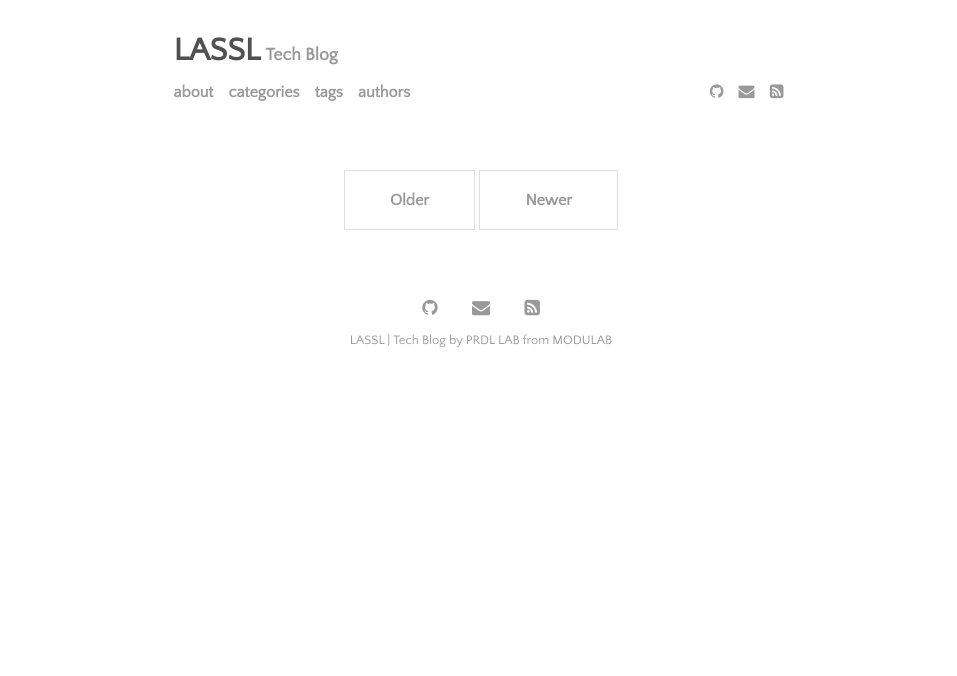
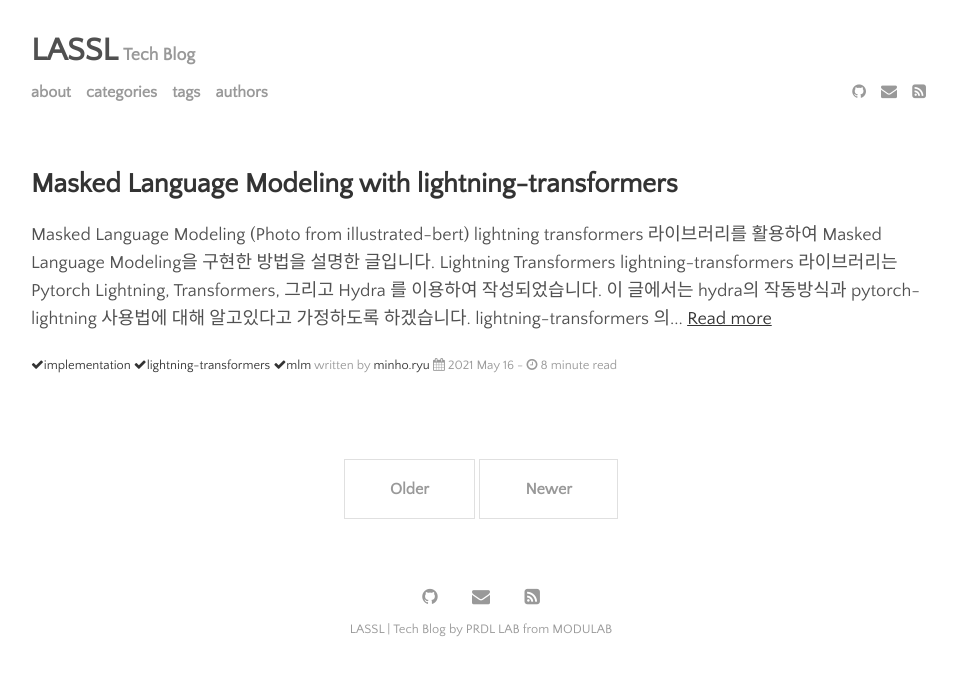
Before and after one commit to lassl/_lassl.github.io, a Jekyll site: the page built from index.html, in a window 1280 px wide. Shown: the top 676 px of the page, without its empty margins (159-1116 px from the left). Built offline with Jekyll 4.4.1, drawn with Linux system fonts in a browser that asks for light colours; the list of posts is cut into pages by our own code; some of the changed lines change nothing that is shown.

Commit message:
Code/#13 (#15)
* [blog] docs: lightning-transformers MLM impl
- MLM 구현 방법 블로그 작성
- width 900px로 확장

Refs: #13

* [etc] docs: revise minho.ryu author profile
- Add an author image
- Fix typo on description

Refs: #2

* resolve conflict from master merge

* Update _posts/2021-05-16-lightning-transformers-mlm.md

Co-authored-by: BOSEOP KIM <bsk0130@gmail.com>

````diff
--- a/_config.yml
+++ b/_config.yml
@@ -39,7 +39,7 @@
     email: ryumin93@sktbrain.com
     web: https://github.com/bzantium
     facebook: https://www.facebook.com/minho2ryu
-    description: "세상을 한층 더 편리하게 해줄 수 있는 서비스를 만들고 싶습니다."
+    description: "세상을 한 층 더 편리하게 해줄 수 있는 서비스를 만들고 싶습니다."
   hyungjun.kim:
     name: hyungjun.kim
     display_name: hyungjun.kim
--- /dev/null
+++ b/_posts/2021-05-16-lightning-transformers-mlm.md
@@ -0,0 +1,419 @@
+---
+layout: post
+title: Masked Language Modeling with lightning-transformers
+author: minho.ryu
+categories: [implementation]
+tags: [lightning-transformers, mlm]
+
+---
+<img src="https://user-images.githubusercontent.com/19511788/118396034-8b12ba80-b688-11eb-8d2e-c6adef157ce8.png">
+<center> Masked Language Modeling <a href="http://jalammar.github.io/illustrated-bert/" target="_blank">(Photo from illustrated-bert)</a></center>
+
+- lightning transformers 라이브러리를 활용하여 Masked Language Modeling을 구현한 방법을 설명한 글입니다.
+
+<br />
+
+---
+### Lightning Transformers
+lightning-transformers 라이브러리는 [Pytorch Lightning](https://github.com/PyTorchLightning/pytorch-lightning), [Transformers](https://github.com/huggingface/transformers), 그리고 [Hydra](https://github.com/facebookresearch/hydra) 를 이용하여 작성되었습니다. 이 글에서는 hydra의 작동방식과 pytorch-lightning 사용법에 대해 알고있다고 가정하도록 하겠습니다.
+
+lightning-transformers 의 코드 구성은 아래와 같습니다.
+
+    .
+    ├── conf                            # Config files for hydra
+    │   ├── dataset/nlp                 # dataset config for each nlp task
+    │   │   ├── language_modeling
+    │   │   ├── ...
+    │   │   └── translation
+    │   ├── ...
+    │   ├── task/nlp                    # model config for each nlp task
+    │   │   ├── language_modeling.yaml
+    │   │   ├── ...
+    │   │   └── translation.yaml
+    │   └── ...
+    ├── lightning_transformers          # Source files
+    │   ├── cli
+    │   ├── core                        # backbone classes using pytorch-lightning
+    │   └── task/nlp
+    │       ├── language_modeling
+    │       │   ├── config.py           # Task-specific config class
+    │       │   ├── data.py             # Task-specific data class
+    │       │   └── model.py            # Task-specific model class
+    │       ├── ...
+    │       └── translation
+    ├── ...
+    ├── predict.py                      # Script for prediction
+    └── train.py                        # Script for training
+
+<br />
+
+---
+### Language Modeling in lightning-transformers
+Masked Language Modeling 구현 방법에 앞서 Language Modeling이 어떻게 구현되어 있는지 살펴봅시다. 사실 LM과 MLM의 구현방식은 크게 다르지 않으므로 이를 대부분 참조하였습니다.
+먼저 위 코드 구성에서 lightning_transformers 폴더 아래 있는 task/nlp/language_modeling 안의 파일들을 보면,
+
+```python
+""" language_modeling/config.py """
+
+from dataclasses import dataclass
+from lightning_transformers.core.nlp import HFTransformerDataConfig
+
+
+@dataclass
+class LanguageModelingDataConfig(HFTransformerDataConfig):
+    block_size: int = 128
+```
+config.py 파일에서는 Language Modeling 데이터 모듈에서 사용할 config를 정의하였습니다. LanguageModelingDataConfig는 HFTransformerDataConfig를 상속받았는데,
+HFTransformerDataConfig에는 dataset_name, padding, truncation 등의 transformers 라이브러리를 사용할 때 task-dependent 하게 공통으로 사용되는 argument들이 정의되어 있습니다.
+
+```python
+""" language_modeling/data.py """
+
+from functools import partial
+from typing import Callable, Optional, Union
+
+from datasets import Dataset
+from pytorch_lightning import _logger as log
+from transformers import default_data_collator, PreTrainedTokenizerBase
+
+from lightning_transformers.core.nlp import HFDataModule
+from lightning_transformers.task.nlp.language_modeling.config import LanguageModelingDataConfig
+
+class LanguageModelingDataModule(HFDataModule):
+    """
+    Defines ``LightningDataModule`` for Language Modeling Datasets.
+
+    Args:
+        *args: ``HFDataModule`` specific arguments.
+        cfg: Contains data specific parameters when processing/loading the dataset
+            (Default ``LanguageModelingDataConfig``)
+        **kwargs: ``HFDataModule`` specific arguments.
+    """
+    cfg: LanguageModelingDataConfig
+
+    def __init__(self, *args, cfg: LanguageModelingDataConfig = LanguageModelingDataConfig(), **kwargs) -> None:
+        super().__init__(*args, cfg=cfg, **kwargs)
+
+    def process_data(self, dataset: Dataset, stage: Optional[str] = None) -> Dataset:
+        column_names = dataset["train" if stage == "fit" else "validation"].column_names
+        text_column_name = "text" if "text" in column_names else column_names[0]
+
+        tokenize_function = partial(self.tokenize_function, tokenizer=self.tokenizer, text_column_name=text_column_name)
+
+        dataset = dataset.map(
+            tokenize_function,
+            batched=True,
+            num_proc=self.cfg.preprocessing_num_workers,
+            remove_columns=column_names,
+            load_from_cache_file=self.cfg.load_from_cache_file,
+        )
+
+        convert_to_features = partial(self.convert_to_features, block_size=self.effective_block_size)
+
+        dataset = dataset.map(
+            convert_to_features,
+            batched=True,
+            num_proc=self.cfg.preprocessing_num_workers,
+            load_from_cache_file=self.cfg.load_from_cache_file,
+        )
+
+        return dataset
+
+    @property
+    def effective_block_size(self) -> int:
+        if self.cfg.block_size is None:
+            block_size = self.tokenizer.model_max_length
+            if block_size > 1024:
+                log.warn(
+                    f"The tokenizer picked seems to have a very large `model_max_length` "
+                    f"({self.tokenizer.model_max_length}). "
+                    "Picking 1024 instead. You can change that default value by passing dataset.cfg.block_size=x."
+                )
+            block_size = 1024
+        else:
+            if self.cfg.block_size > self.tokenizer.model_max_length:
+                log.warn(
+                    f"The block_size passed ({self.cfg.block_size}) is larger than the maximum length for the model"
+                    f"({self.tokenizer.model_max_length}). Using block_size={self.tokenizer.model_max_length}."
+                )
+            block_size = min(self.cfg.block_size, self.tokenizer.model_max_length)
+        return block_size
+
+    @staticmethod
+    def tokenize_function(
+        examples,
+        tokenizer: Union[PreTrainedTokenizerBase],
+        text_column_name: str = None,
+    ):
+        return tokenizer(examples[text_column_name])
+
+    @staticmethod
+    def convert_to_features(examples, block_size: int, **kwargs):
+        # Concatenate all texts.
+        concatenated_examples = {k: sum(examples[k], []) for k in examples.keys()}
+        total_length = len(concatenated_examples[list(examples.keys())[0]])
+        # We drop the small remainder, we could add padding if the model supported it instead of this drop, you can
+        # customize this part to your needs.
+        total_length = (total_length // block_size) * block_size
+        # Split by chunks of max_len.
+        result = {
+            k: [t[i:i + block_size] for i in range(0, total_length, block_size)]
+            for k, t in concatenated_examples.items()
+        }
+        result["labels"] = result["input_ids"].copy()
+        return result
+
+    @property
+    def collate_fn(self) -> Callable:
+        return default_data_collator
+```
+data.py 파일에서는 데이터를 훈련 및 예측에 사용할 수 있는 형태로 변환하는 process_data 함수가 정의되어있습니다.
+tokenize_function 은 주어진 text 를 먼저 tokenizer 를 통해 input_ids (, token_type_ids, attention_mask) 로 변환해줍니다.
+그 다음 convert_to_features 에서는 language modeling 을 할 token 의 갯수를 주어진 block_size 만큼 늘려주기 위해 모든 example text 를
+이어 붙인 다음 block_size 만큼씩 쪼개주는 작업을 진행하고, labels 은 input_ids 을 복사하여 넣어줍니다.
+
+```python
+""" language_modeling/model.py """
+
+from lightning_transformers.core.nlp import HFTransformer
+
+class LanguageModelingTransformer(HFTransformer):
+    """
+    Defines ``LightningModule`` for the Language Modeling Task.
+
+    Args:
+        *args: :class:`lightning_transformers.core.nlp.HFTransformer` arguments.
+        downstream_model_type: Downstream HuggingFace AutoModel to load. (default ``transformers.AutoModelForCausalLM``)
+        **kwargs: :class:`lightning_transformers.core.nlp.HFTransformer` arguments.
+    """
+
+    def __init__(self, *args, downstream_model_type: str = 'transformers.AutoModelForCausalLM', **kwargs) -> None:
+        super().__init__(downstream_model_type, *args, **kwargs)
+
+    def on_fit_start(self):
+        tokenizer_length = len(self.tokenizer)
+        self.model.resize_token_embeddings(tokenizer_length)
+
+    def _step(self, batch, batch_idx):
+        outputs = self.model(**batch)
+        loss = outputs[0]
+        return loss
+
+    def training_step(self, batch, batch_idx):
+        loss = self._step(batch, batch_idx)
+        self.log("train_loss", loss)
+        return loss
+
+    def validation_step(self, batch, batch_idx, dataloader_idx=0):
+        loss = self._step(batch, batch_idx)
+        self.log("val_loss", loss, sync_dist=True)
+
+    def test_step(self, batch, batch_idx, dataloader_idx=0):
+        loss = self._step(batch, batch_idx)
+        self.log("test_loss", loss, sync_dist=True)
+
+    @property
+    def hf_pipeline_task(self) -> str:
+        return "text-generation"
+```
+model.py 파일에서는 transformers 와 pytorch-lightning 라이브러리의 모델 구조를 연결하는 역할을 해줍니다.
+이렇게 세 가지 파일을 살펴보았는데 코드를 천천히 보시면 사실 task 관련한 대부분의 구현이 transformers 에 되어 있기 때문에 어렵지 않게 사용하실 수 있음을 볼 수 있습니다.
+그럼 Masked Language Modeling 을 구현한 방법으로 넘어가도록 하겠습니다.
+
+<br />
+
+---
+### Masked Language Modeling Implementation
+위 Language Modeling (LM) 관련 scripts 들을 이해하셨다면 Masked Language Modeling (MLM) 을 구현하는 것은 크게 어렵지 않습니다.
+LM 과 마찬가지로 task/nlp 아래 masked_language_modeling 폴더를 만든 뒤 그 안에 config.py, data.py, model.py 스크립트들을 만들었습니다.
+먼저 MLM 의 model.py 의 경우 LM 의 model.py 파일을 그대로 사용하되 downstram_model_type 의 default 값을 transformers.AutoModelForCausalLM 이 아닌
+transformers.AutoModelForMaskedLM 으로 바꿔주었습니다. 감사하게도 transformers 라이브러리에서 모델링 부분이 모두 구현되어 있어 가져다 쓰기만 하면 됩니다.
+
+```python
+""" masked_language_modeling/model.py """
+
+from lightning_transformers.core.nlp import HFTransformer
+
+class MaskedLanguageModelingTransformer(HFTransformer):
+    """
+    Defines ``LightningModule`` for the Masked Language Modeling Task.
+
+    Args:
+        *args: :class:`lightning_transformers.core.nlp.HFTransformer` arguments.
+        downstream_model_type: Downstream HuggingFace AutoModel to load. (default ``transformers.AutoModelForMaskedLM``)
+        **kwargs: :class:`lightning_transformers.core.nlp.HFTransformer` arguments.
+    """
+
+    def __init__(self, *args, downstream_model_type: str = 'transformers.AutoModelForMaskedLM', **kwargs) -> None:
+        super().__init__(downstream_model_type, *args, **kwargs)
+
+    def on_fit_start(self):
+        tokenizer_length = len(self.tokenizer)
+        self.model.resize_token_embeddings(tokenizer_length)
+
+    def _step(self, batch, batch_idx):
+        outputs = self.model(**batch)
+        loss = outputs[0]
+        return loss
+
+    def training_step(self, batch, batch_idx):
+        loss = self._step(batch, batch_idx)
+        self.log("train_loss", loss)
+        return loss
+
+    def validation_step(self, batch, batch_idx, dataloader_idx=0):
+        loss = self._step(batch, batch_idx)
+        self.log("val_loss", loss, sync_dist=True)
+
+    def test_step(self, batch, batch_idx, dataloader_idx=0):
+        loss = self._step(batch, batch_idx)
+        self.log("test_loss", loss, sync_dist=True)
+
+    @property
+    def hf_pipeline_task(self) -> str:
+        return "masked-text-generation"
+```
+
+두 번째로 볼 부분은 data.py 파일입니다. 여기서도 사실 LM 의 data.py 파일과 크게 다르지 않습니다. 다만 LM 의 경우에는 최대한 길이를 길게 학습하는 것이 유리한 반면 MLM 에서는 line_by_line 으로 학습하는 것이 필요할 때도 있습니다. 이는 LM 은 다음 단어만을 예측하는 것이므로 짧은 것부터 긴 것까지 모두 학습이 되지만 MLM 은 주어진 토큰들을 모두 읽고 예측하는 것이기 때문에 주어진 문장의 길이에 따라 학습이 달라지기 때문입니다. 따라서 line_by_line 으로 학습데이터를 형성할 것인지 아니면 LM 과 마찬가지로 모든 text 를 이어 붙인다음 주어진 max_length 로 쪼갤 것인지 선택할 수 있도록 옵션을 줘야합니다. 추가로 Whole Word Masking 기능을 사용할 수 있도록 옵션으로 추가하였습니다.
+
+```python
+""" masked_language_modeling/data.py """
+from functools import partial
+from typing import Callable, Optional, Union
+
+from datasets import Dataset
+from transformers import DataCollatorForLanguageModeling, DataCollatorForWholeWordMask, PreTrainedTokenizerBase
+
+from lightning_transformers.core.nlp import HFDataModule
+from lightning_transformers.task.nlp.masked_language_modeling.config import MaskedLanguageModelingDataConfig
+
+class MaskedLanguageModelingDataModule(HFDataModule):
+    """
+    Defines ``LightningDataModule`` for Language Modeling Datasets.
+
+    Args:
+        *args: ``HFDataModule`` specific arguments.
+        cfg: Contains data specific parameters when processing/loading the dataset
+            (Default ``MaskedLanguageModelingDataConfig``)
+        **kwargs: ``HFDataModule`` specific arguments.
+    """
+    cfg: MaskedLanguageModelingDataConfig
+
+    def __init__(
+        self, *args, cfg: MaskedLanguageModelingDataConfig = MaskedLanguageModelingDataConfig(), **kwargs
+    ) -> None:
+        super().__init__(*args, cfg=cfg, **kwargs)
+
+    def process_data(self, dataset: Dataset, stage: Optional[str] = None) -> Dataset:
+        column_names = dataset["train" if stage == "fit" else "validation"].column_names
+        text_column_name = "text" if "text" in column_names else column_names[0]
+        tokenize_function = partial(
+            self.tokenize_function,
+            tokenizer=self.tokenizer,
+            text_column_name=text_column_name,
+            line_by_line=self.cfg.line_by_line,
+            padding=self.cfg.padding,
+            max_length=self.cfg.max_length,
+        )
+
+        dataset = dataset.map(
+            tokenize_function,
+            batched=True,
+            num_proc=self.cfg.preprocessing_num_workers,
+            remove_columns=column_names,
+            load_from_cache_file=self.cfg.load_from_cache_file,
+        )
+
+        if not self.cfg.line_by_line:
+            convert_to_features = partial(
+                self.convert_to_features,
+                max_seq_length=self.cfg.max_length,
+            )
+
+            dataset = dataset.map(
+                convert_to_features,
+                batched=True,
+                num_proc=self.cfg.preprocessing_num_workers,
+                load_from_cache_file=self.cfg.load_from_cache_file,
+            )
+
+        return dataset
+
+    @staticmethod
+    def tokenize_function(
+        examples,
+        tokenizer: Union[PreTrainedTokenizerBase],
+        text_column_name: str = None,
+        line_by_line: bool = False,
+        padding: Union[str, bool] = "max_length",
+        max_length: int = 128,
+    ):
+        if line_by_line:
+            examples[text_column_name] = [
+                line for line in examples[text_column_name] if len(line) > 0 and not line.isspace()
+            ]
+            return tokenizer(
+                examples[text_column_name],
+                padding=padding,
+                truncation=True,
+                max_length=max_length,
+                # We use this option because DataCollatorForLanguageModeling (see below) is more efficient when it
+                # receives the `special_tokens_mask`.
+                return_special_tokens_mask=True,
+            )
+        else:
+            # Otherwise, we tokenize every text, then concatenate them together before splitting them in smaller parts.
+            # We use `return_special_tokens_mask=True` because DataCollatorForLanguageModeling (see below) is more
+            # efficient when it receives the `special_tokens_mask`.
+            return tokenizer(examples[text_column_name], return_special_tokens_mask=True)
+
+    @staticmethod
+    def convert_to_features(examples, max_seq_length: int, **kwargs):
+        # Concatenate all texts.
+        concatenated_examples = {k: sum(examples[k], []) for k in examples.keys()}
+        total_length = len(concatenated_examples[list(examples.keys())[0]])
+        # We drop the small remainder, we could add padding if the model supported it instead of this drop, you can
+        # customize this part to your needs.
+        total_length = (total_length // max_seq_length) * max_seq_length
+        # Split by chunks of max_len.
+        result = {
+            k: [t[i : i + max_seq_length] for i in range(0, total_length, max_seq_length)]
+            for k, t in concatenated_examples.items()
+        }
+        return result
+
+    @property
+    def collate_fn(self) -> Callable:
+        if self.cfg.wwm:
+            return DataCollatorForWholeWordMask(self.tokenizer, mlm_probability=self.cfg.mlm_probability)
+        else:
+            return DataCollatorForLanguageModeling(self.tokenizer, mlm_probability=self.cfg.mlm_probability)
+
+```
+
+마지막으로 config.py 파일입니다. 이 파일에서는 MLM 에서 쓰인 argument 를 추가해주면 됩니다. 위 model.py 스크립트에서 추가로 사용한 argument 는 mlm_probability, line_by_line, wwm 세 가지가 있습니다. 따라서 이 세 가지 옵션을 아래와 같이 추가해주면 됩니다.
+
+```python
+""" masked_language_modeling/config.py """
+
+from dataclasses import dataclass, field
+from lightning_transformers.core.nlp import HFTransformerDataConfig
+
+@dataclass
+class MaskedLanguageModelingDataConfig(HFTransformerDataConfig):
+    mlm_probability: float = field(
+        default=0.15,
+        metadata={"help": "Ratio of tokens to mask for masked language modeling loss"},
+    )
+    line_by_line: bool = field(
+        default=False,
+        metadata={"help": "Whether distinct lines of text in the dataset are to be handled as distinct sequences."},
+    )
+    wwm: bool = field()
+        default=False,
+        metadata={"help": "Whether or not use whole word masking"},
+    )
+```
+
+자 이렇게 lightning_transformers/task/nlp 에 필요한 파일들을 모두 추가하신 다음에 마지막으로 conf 폴더 아래에 필요한 yaml 파일들을 추가해주면 됩니다. 이 부분은 LM 과 관련된 파일을 보시면 충분히 이해하실 수 있기 때문에 생략하도록 하겠습니다.
+지금까지 lightning-transformers 를 이용해서 MLM 을 구현한 방법에 대해서 살펴보았습니다. 이 번 구현을 진행하면서 이 라이브러리를 구성하고 있는 세 가지 라이브러리에 대한 이해가 있다면 아주 쉽게 task 를 추가하거나 활용하여 수정할 수 있다는 것을 알 수 있었습니다. 정말 하루가 다르게 점점 더 사용 뿐만 아니라 개발 및 연구도 쉬워지는 것 같네요!
--- a/assets/css/main.css
+++ b/assets/css/main.css
@@ -81,7 +81,7 @@
 .container {
   margin-left: auto;
   margin-right: auto;
-  width: 615px;
+  width: 900px;
 }
 
 /*48em*/
````
Also changed, not shown: 1 other file.
